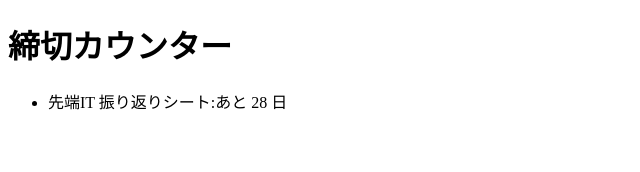
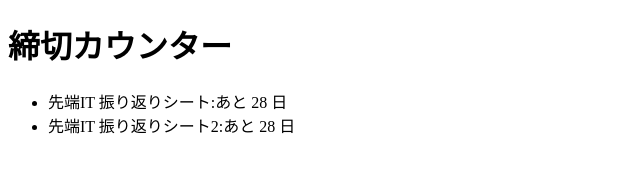
Before and after one commit to neec-sentan-it-2026/team01-deadline, a website: page public/index.html in a window 1280 px wide. Shown: the whole page, without its empty margins (0-640 px from the left). Drawn offline with Linux system fonts and the light colour scheme.

Commit message:
締切データを1件追加する

```diff
--- a/public/index.html
+++ b/public/index.html
@@ -12,6 +12,7 @@
     import { daysUntil } from './deadline.js';
     const deadlines = [
       { name: '先端IT 振り返りシート', date: '2026-12-25' },
+      { name: '先端IT 振り返りシート2', date: '2026-12-25' },
     ];
     const list = document.getElementById('list');
     for (const d of deadlines) {
```
